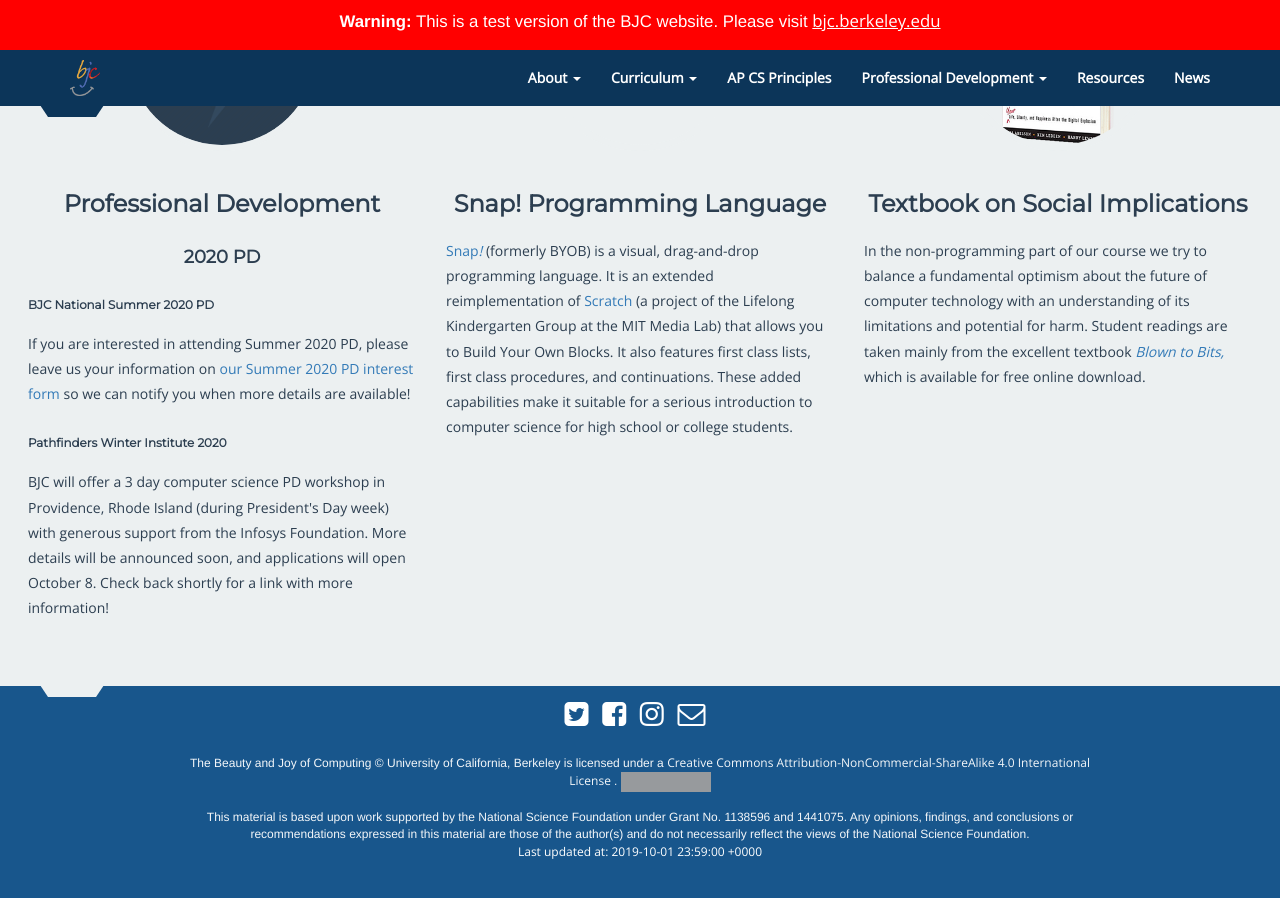
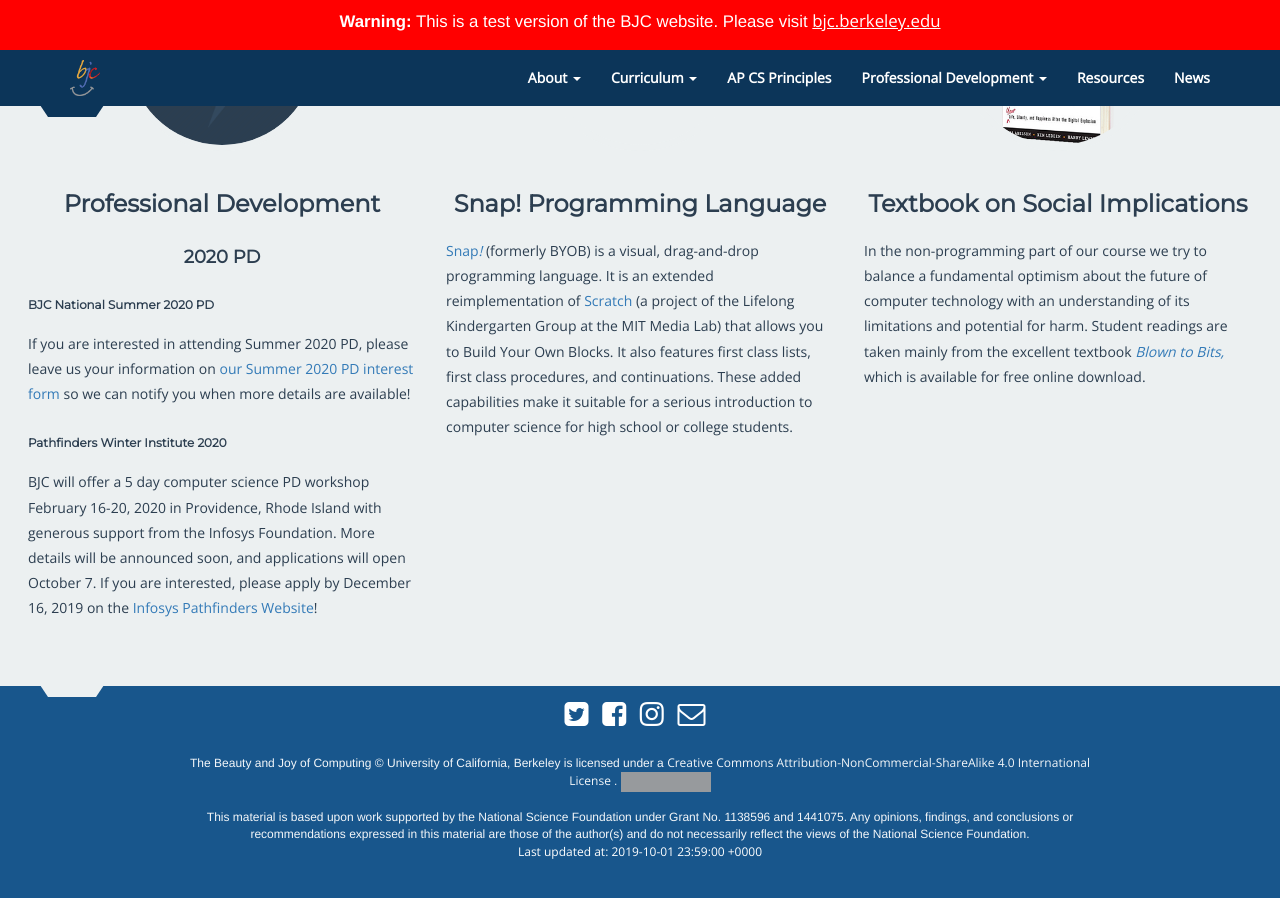
Before and after one commit to beautyjoy/beautyjoy.github.io, a Jekyll site: the page built from index.html, in a window 1280 px wide and 900 px high, scrolled down 1791 px. Built offline with Jekyll 4.4.1, drawn with Linux system fonts in a browser that asks for light colours; grey boxes are pictures that could not be loaded.

Commit message:
updated winter pathfinders workshop details

```diff
--- a/_includes/front-page/left-panel.html
+++ b/_includes/front-page/left-panel.html
@@ -15,7 +15,7 @@
 
 <h4 class="small">Pathfinders Winter Institute 2020</h4>
 
-<p>BJC will offer a 3 day computer science PD workshop in Providence, Rhode Island (during President's Day week) with generous support from the Infosys Foundation. More details will be announced soon, and applications will open October 8. Check back shortly for a link with more information!</p>
+<p>BJC will offer a 5 day computer science PD workshop February 16-20, 2020 in Providence, Rhode Island with generous support from the Infosys Foundation. More details will be announced soon, and applications will open October 7. If you are interested, please apply by December 16, 2019 on the <a href='www.infypathfinders.org'>Infosys Pathfinders Website</a>!</p>
 
 
 <p>
```
